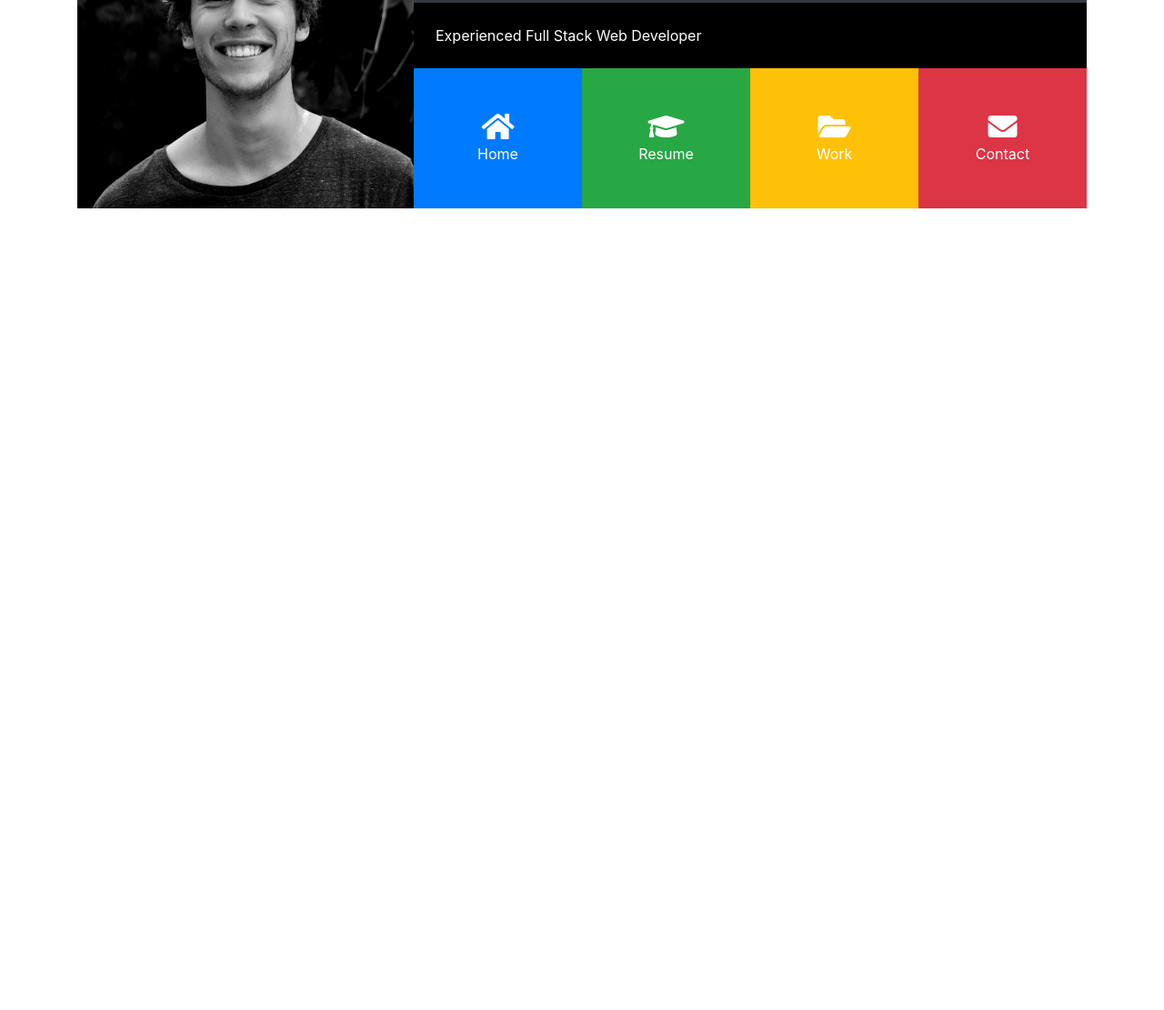
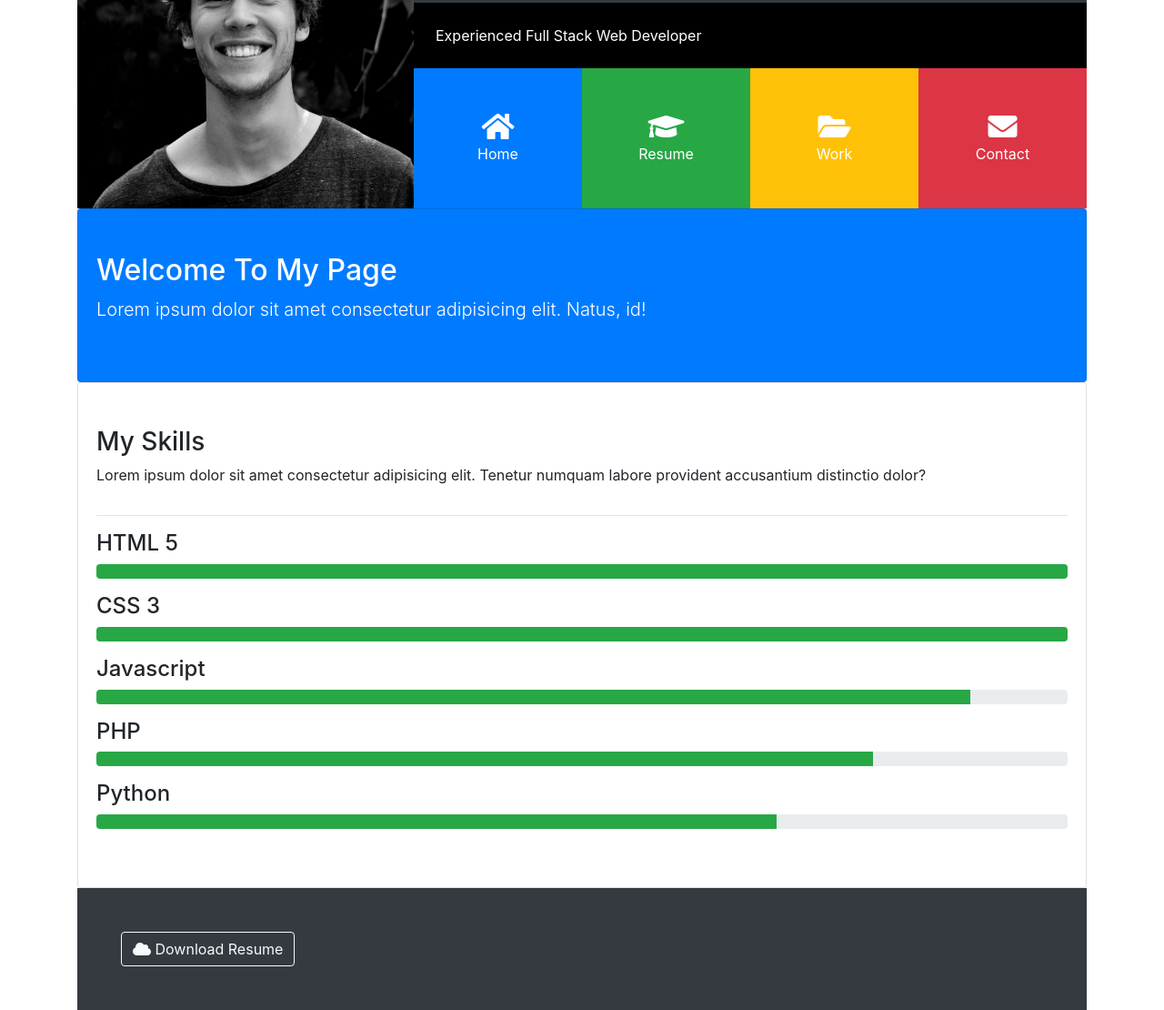
Before and after one commit to rtmtdrv/bootstrap4-proj-5, a plain HTML site: page index.html in a window 1280 px wide. Shown: the part 168-1278 px from the top of the page at 91% size. Before the commit the page ends 800 px from the top, so only its background shows below. Drawn offline with nearby package versions, Linux system fonts and the light colour scheme.

Commit message:
finished home collapse content

```diff
--- a/index.html
+++ b/index.html
@@ -74,6 +74,50 @@
         </div>
       </div>
     </header>
+
+    <!-- HOME -->
+    <div id="home" class="collapse show">
+      <div class="card card-body bg-primary text-white py-5">
+        <h2>Welcome To My Page</h2>
+        <p class="lead">Lorem ipsum dolor sit amet consectetur adipisicing elit. Natus, id!</p>
+      </div>
+      <div class="card card-body py-5">
+        <h3>My Skills</h3>
+        <p>Lorem ipsum dolor sit amet consectetur adipisicing elit. Tenetur numquam labore provident accusantium distinctio dolor?</p>
+        <hr>
+        <h4>HTML 5</h4>
+        <div class="progress mb-3">
+          <div class="progress-bar bg-success" style="width:100%"></div>
+        </div>
+        <h4>CSS 3</h4>
+        <div class="progress mb-3">
+          <div class="progress-bar bg-success" style="width:100%"></div>
+        </div>
+        <h4>Javascript</h4>
+        <div class="progress mb-3">
+          <div class="progress-bar bg-success" style="width:90%"></div>
+        </div>
+        <h4>PHP</h4>
+        <div class="progress mb-3">
+          <div class="progress-bar bg-success" style="width:80%"></div>
+        </div>
+        <h4>Python</h4>
+        <div class="progress mb-3">
+          <div class="progress-bar bg-success" style="width:70%"></div>
+        </div>
+      </div>
+    </div>
+
+    <!-- FOOTER -->
+    <footer id="main-footer" class="p-5 bg-dark text-white">
+      <div class="row">
+        <div class="col-md-6">
+          <a href="#" class="btn btn-outline-light">
+            <i class="fas fa-cloud"></i> Download Resume
+          </a>
+        </div>
+      </div>
+    </footer>
   </div>
 
 
```
